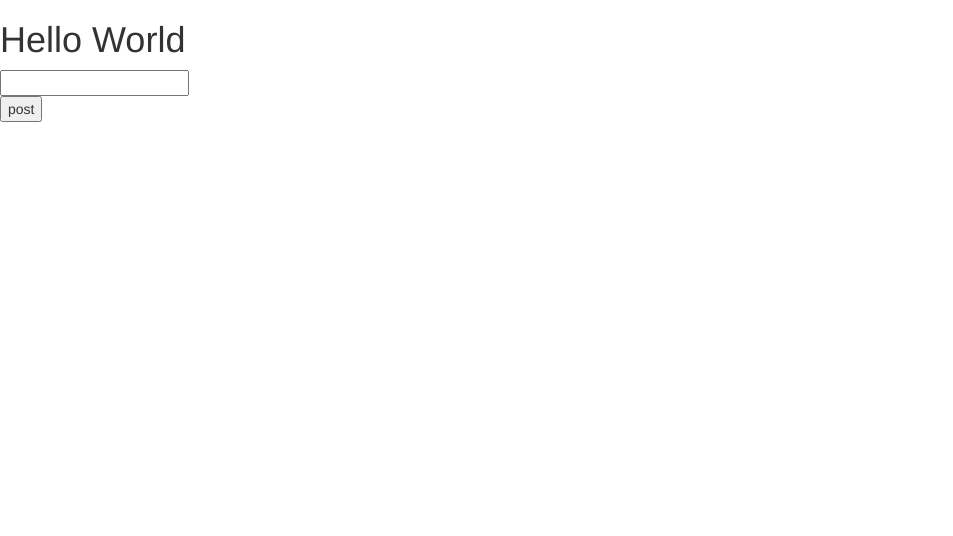
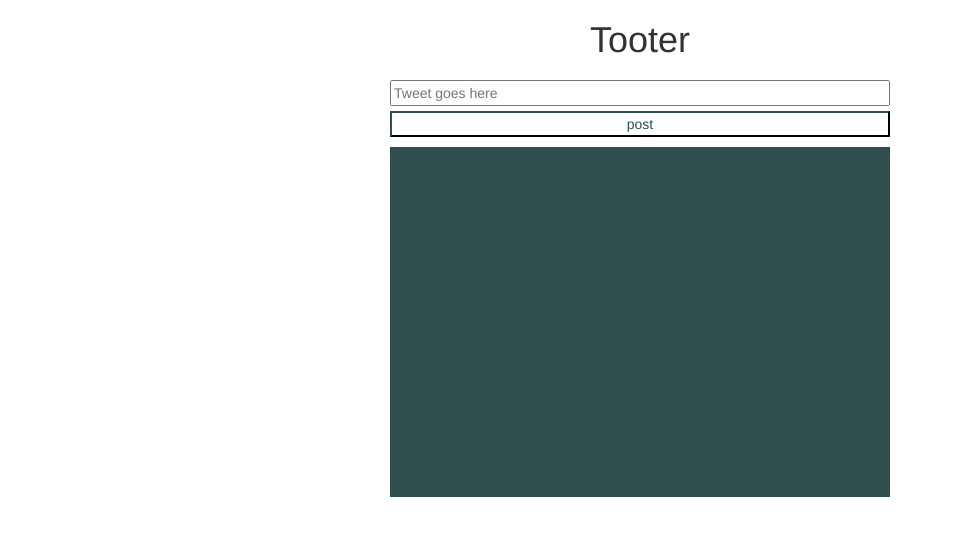
Before and after one commit to crbrasfield/DepotULab12, a website: page client/index.html in a window 1280 px wide. Shown: the whole page, without its empty margins (0-953 px from the left). Drawn offline with nearby package versions, Linux system fonts and the light colour scheme; no server answers.

Commit message:
getting messages from server now. updated styles.

```diff
--- a/client/css/styles.css
+++ b/client/css/styles.css
@@ -0,0 +1,43 @@
+#tweets {
+    margin: auto;
+    background-color: darkslategray;
+    width: 500px;
+    height: 350px;
+    padding-right: 30px;
+}
+
+#wrapper {
+    margin: auto;
+    text-align: center;
+    padding-top: 10px;
+    margin-bottom: 10px;
+}
+
+ul {
+    list-style: none;
+    color:white;
+    padding-top:15px;
+    text-align: left;
+}
+
+li {
+    padding-top:10px;
+}
+
+
+#button {
+    margin: 0 auto;
+    color: darkslategray;
+    background-color: white;
+    border-color: darkslategray;
+    width: 500px;
+}
+
+h1 {
+    text-align: center;
+}
+
+#new-tweet{
+    margin-bottom: 5px;
+    width: 500px;
+}
--- a/client/index.html
+++ b/client/index.html
@@ -1,20 +1,23 @@
 <!doctype html>
 <html>
+
 <head>
     <title>MyTweets</title>
     <link rel="stylesheet" type="text/css" href="css/styles.css">
     <link rel="stylesheet" href="components/bootstrap/dist/css/bootstrap.min.css">
 </head>
+
 <body>
     <!--format html below-->
-		<h1>Hello World</h1>
-
+    <h1>Tooter</h1>
+    <div id='wrapper'>
     <form>
-				<input id="newtweet" type="text">
+        <input id="new-tweet" type="text" placeholder="Tweet goes here">
     </form>
     <button id="button">post</button>
+    </div>
     <div id="tweets">
-				<ul class="usertweet">
+        <ul class="incoming-tweets">
         </ul>
     </div>
 
@@ -26,4 +29,5 @@
     <!--linking code from main js-->
     <script src="js/main.js"></script>
 </body>
+
 </html>
--- a/client/js/main.js
+++ b/client/js/main.js
@@ -1,25 +1,31 @@
 $(document).ready(function() {
     console.log('ready');
 
-    $('#button').click(function(){
-            var post = $('#newtweet').val();
-            console.log(post);
+    $('#button').click(function() {
+        var post = $('#newtweet').val();
+        console.log(post);
     });
 
-
-
-    /*Using document ready runs code only after the DOM is ready for js code to run more on that here: https://learn.jquery.com/using-jquery-core/document-ready */
     function postData() {
 
-		/*This function should create a post request using jquery. When posted it should:
-			1) Add tweets to the 'database'
-			2) After posted prepend message to list of messages and clear input box */
     }
 
     function getData() {
-        /*This function should make a get request from 'database', parse the data and prepend each to the page*/
-    }
-
-    /*Calls function once page loaded to display tweets to page*/
+        $.ajax({
+            method: 'GET',
+            url: 'messages',
+        }).done(function(list) {
+            var array = list.split('\n');
+            console.log(array);
+            for (i = 0; i < array.length; i++) {
+                var tweet = array[i];
+                console.log(tweet);
+                var parsedTweet = JSON.parse(tweet);
+                console.log(parsedTweet);
+                var finalTweet = "USER: " + parsedTweet.text;
+                $('.incoming-tweets').prepend('<li>'+finalTweet+'</li>')
+            };
+        });
+    };
     getData();
 });
```
Also changed, not shown: 2 other files. Lines whose indentation alone changed are shown as unchanged.
